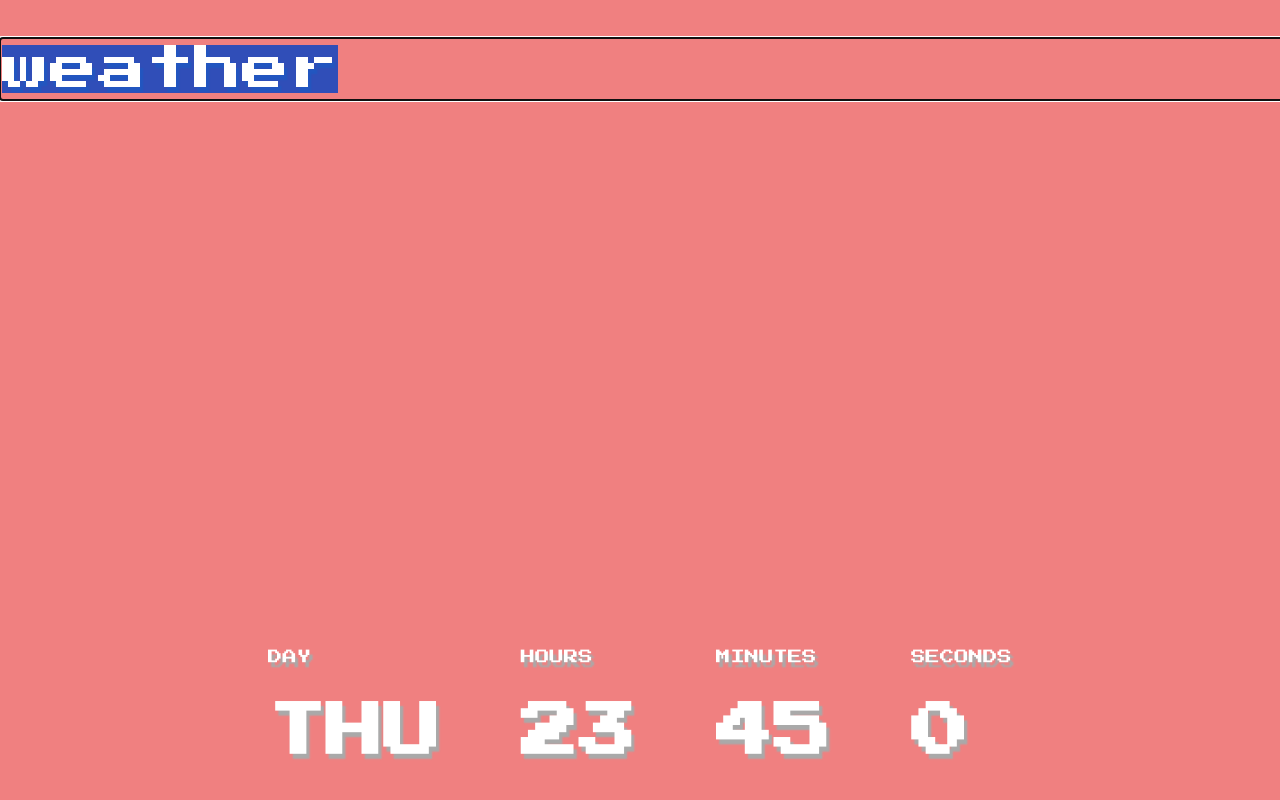
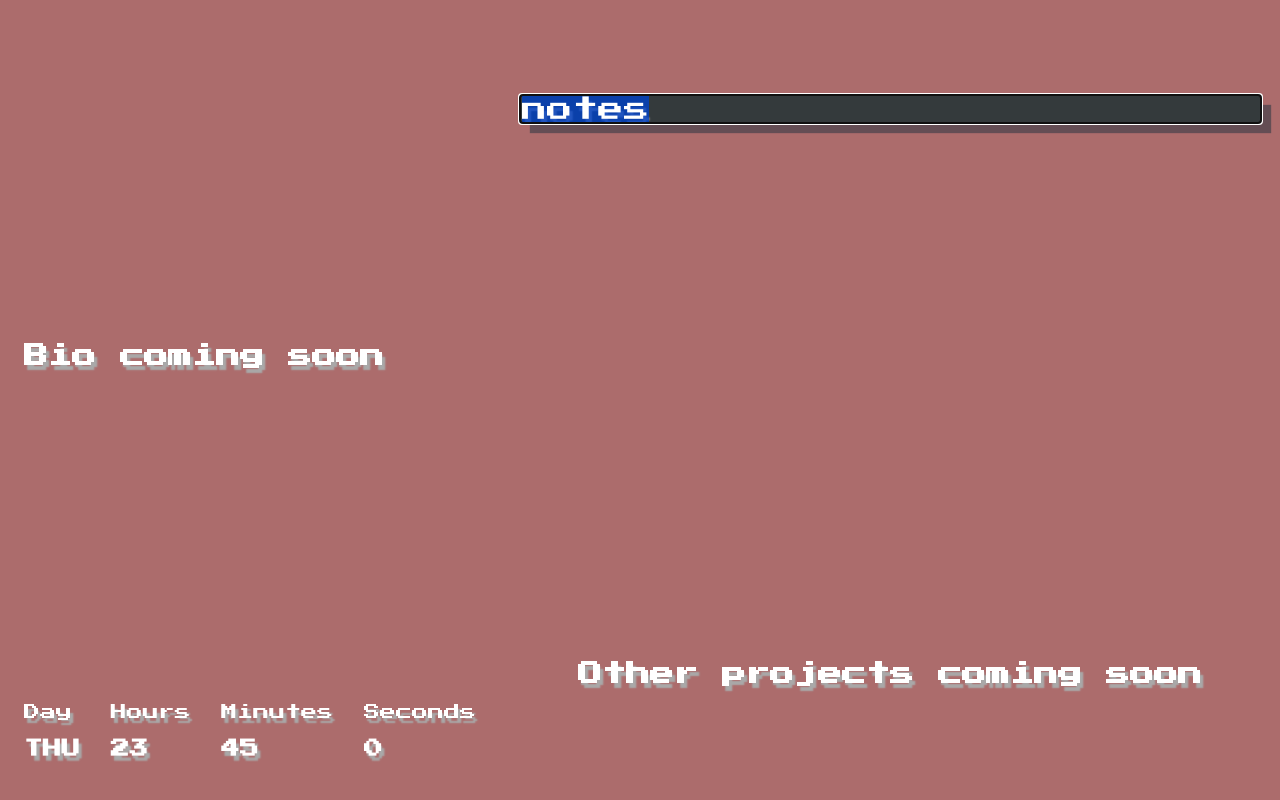
Before and after one commit to Zalaxci/panekteleis, a plain HTML site: page index.html in a window 1280 px wide. Drawn offline with nearby package versions, Linux system fonts and the light colour scheme; a web font is replaced by a local one.

Commit message:
✨ Revolutionize the site layout ✨
Too many changes to list all in detail, lol

The new site, which is built using nested flexboxes has 2 sections
- A welcome section on the left, which contains a vertically centered bio (coming soon) and the clock on the bottom
- A widgets section on the right which contains the good ol' search box, the answer box (now renamed content, since the plan is to add more stuff that can't be classified as an answer to the query) and a list of other projects (coming soon)

I also changed the text sizing almost everywhere and added box shadow. As for the colors I reduced the background color's contrast to be better on the eyes and added a background color to the search box.

```diff
--- a/index.html
+++ b/index.html
@@ -10,47 +10,60 @@
   <link href="https://fonts.googleapis.com/css2?family=Press+Start+2P&display=swap" rel="stylesheet">
   <link rel="stylesheet" href="style.css">
 </head>
-<body>
+<body class="flex-row">
 
-  <!-- Search -->
-  <div class="search">
-    <input id="search-box" onkeyup="keyUp(event)"></input>
-    <div id="answer">
-      <div id="answer-icon"></div>
-      <h2 id="answer-title"></h2>
-      <div id="answer-text"></div>
+  <!-- Welcome -->
+  <div id="welcome" class="flex-col">
+    <!-- Bio -->
+    <div id="bio" class="flex-col">
+      <h2>Bio coming soon</h2>
     </div>
-  </div>
-
     <!-- Clock -->
     <div id="clock-container">
       <div class="clock-col">
         <p class="clock-label">
-        DAY
+          Day
         </p>
-      <h1 id="clock-day" class="clock-timer">
-      </h1>
+        <h3 id="clock-day" class="clock-timer">
+        </h3>
       </div>
       <div class="clock-col">
         <p class="clock-label">
-        HOURS
+          Hours
         </p>
-      <h1 id="clock-hour" class="clock-timer">
-      </h1>
+        <h3 id="clock-hour" class="clock-timer">
+        </h3>
       </div>
       <div class="clock-col">
         <p class="clock-label">
-        MINUTES
+          Minutes
         </p>
-      <h1 id="clock-min" class="clock-timer">
-      </h1>
+        <h3 id="clock-min" class="clock-timer">
+        </h3>
       </div>
       <div class="clock-col">
         <p class="clock-label">
-        SECONDS
+          Seconds
         </p>
-      <h1 id="clock-sec" class="clock-timer">
-      </h1>
+        <h3 id="clock-sec" class="clock-timer">
+        </h3>
+      </div>
+    </div>
+  </div>
+
+  <!-- Widgets -->
+  <div id="widgets" class="flex-col">
+    <!-- Search Box -->
+    <input id="search-box" class="shadow" onkeyup="keyUp(event)"></input>
+    <!-- Main Content -->
+    <div id="content" class="flex-col">
+      <div id="content-icon"></div>
+      <h2 id="content-title"></h2>
+      <div id="content-text"></div>
+    </div>
+    <!-- Other projects -->
+    <div id="other-projects" class="flex-row">
+      <h2>Other projects coming soon</h2>
     </div>
   </div>
 
--- a/js/clock.js
+++ b/js/clock.js
@@ -4,7 +4,7 @@ tick();
 var clock = document.getElementById("clock-container");
 clock.classList.add("animate__animated");
 clock.classList.add("animate__zoomIn");
-clock.style.display = "flex";
+clock.classList.add("flex-row");
 //Clock function (repeats every second)
 function tick() {
   //Get date
--- a/js/search.js
+++ b/js/search.js
@@ -2,12 +2,12 @@
 var url;
 //Get search bar and text
 var input = document.getElementById("search-box");
-var answer = document.getElementById("answer");
-var a_icon = document.getElementById("answer-icon");
-var a_title = document.getElementById("answer-title");
-var a_text = document.getElementById("answer-text");
+var answer = document.getElementById("content");
+var a_icon = document.getElementById("content-icon");
+var a_title = document.getElementById("content-title");
+var a_text = document.getElementById("content-text");
 //Higlight input box and load weather
-input.value = "weather";
+input.value = "notes";
 input.focus();
 input.select();
 //On key up
@@ -26,8 +26,6 @@ function search() {
       var i;
       for (i = 0; i < json.length; i++) if (input.value.startsWith(json[i].keyWord) && changeUrl(json[i].url)) return true;
       //If not, then perform different functions depending on how the input starts/ends
-      //Time
-      if (input.value.startsWith("time")) loadTime();
       //Weather
       else if (input.value.startsWith("weather")) loadWeather();
       //Cool gifs
@@ -41,27 +39,6 @@ function search() {
         loadWiki(); //Load text from wikipedia
       }
     });
-}
-//Load time
-function loadTime() {
-  if (input.value.length == 4) {
-    //If no timezone is typed, load current time
-    var date = new Date();
-    loadText("", "the time is " + date.getHours() + " o'clock and " + date.getMinutes() + " minutes");
-  } else {
-    //Get typed timezone
-    var tz = input.value.substring(5).replace(/ /, "/").replace(/ /g, "_");
-    if (isValidTimeZone(input.value.substring(5).replace(/ /, "/").replace(/ /g, "_"))) {
-      //If it is valid, load it
-      var countryTime = new Date().toLocaleString("en-US", {timeZone: tz});
-      var date = new Date(countryTime);
-      loadText("", "the time is " + date.getHours() + " o'clock and " + date.getMinutes() + " minutes");
-    } else {
-      //If not then output false timezone
-      loadText("", "false timezone :((");
-    }
-  }
-  url = "https://www.timeanddate.com/worldclock/";
 }
 //Load weather
 function loadWeather() {
@@ -128,6 +105,8 @@ function loadText(icon, title, text) {
   //Icon
   a_icon.style.background = icon || "";
   a_icon.style.backgroundSize = "100% 100%";
+  if (a_icon.style.background == "") a_icon.classList.remove("shadow");
+  else a_icon.classList.add("shadow");
   //Title
   a_title.innerHTML = title || "";
   //Text
--- a/style.css
+++ b/style.css
@@ -1,78 +1,85 @@
 * {
+  /*Remove border from input boxes & other elements*/
   border: none;
+
+  /*Include padding when sizing elements*/
+  box-sizing: border-box;
+
+  /*Text styling*/
   color: white;
   text-shadow: 0.2rem 0.3rem 0.1rem darkgrey;
   font-family: "DotGothic16", "Press Start 2P", system-ui, sans-serif;
   text-decoration: none;
 }
+
 body {
   margin: 0;
-  background-color: lightcoral;
+  background-color: rgb(172, 108, 108);
+}
+body > * {
+  height: 100vh;
 }
 
-.search {
-  /*Position*/
-  margin-top: 3%;
-
-  /*Size*/
-  width:100%;
+.flex-row {
+  display: flex !important;
+  flex-direction: row;
+}
+.flex-col {
+  display: flex !important;
+  flex-direction: column;
 }
 
-#search-box {
-  /*Margin bellow*/
-  margin-bottom: 8%;
-
-  /*Size*/
-  width: 100%;
-  height: 60px;
-
-  /*No border or bg*/
-  border: none;
-	background: rgba(0, 0, 0, 0);
-
-  /*Text*/
-  font-size: 3rem;
+.shadow {
+  box-shadow: 10px 10px 1px 0px rgba(52,58,69,0.6);
+  -webkit-box-shadow: 10px 10px 1px 0px rgba(52,58,69,0.6);
+  -moz-box-shadow: 10px 10px 1px 0px rgba(52,58,69,0.6);
 }
 
-#answer-icon {
+/*Welcome section*/
+#welcome {
+  width: min(500px, 100vw);
+  padding: 1.5rem;
+}
+#bio {
+  flex-grow: 1;
+  justify-content: center;
+}
+#clock-container {
+  align-items: center;
+  justify-content: space-between;
+
+  /*Don't display until Javascript is loaded, so animations happen at the correct time*/
+  display: none;
+}
+.clock-timer {
+  font-family: "Press Start 2P", system-ui, sans-serif;;
+}
+
+/*Widgets section*/
+#widgets {
+  justify-content: space-evenly;
+  align-items: center;
+  flex-grow: 1;
+}
+#search-box {
+  /*Size*/
+  width: 95%;
+  font-size: 1.6rem;
+
+  /*Dark grey background*/
+	background: rgb(52, 58, 60)
+}
+#content {
+  width: 100%;
+  align-items: center;
+}
+#content-icon {
   /*Size & alignment*/
-  width: 128px;
-  height: 128px;
+  width: calc(30vh + 50px);
+  height: calc(30vh + 50px);
   display: inline-block;
 }
-
-#clock-container {
-  /*Don't disable untill js runs*/
-  display: none;
-
-  /*Position*/
-  position: absolute;
-  bottom: 0;
-  left: 0;
-  width: 100%;
-
-  /*Center*/
+#other-projects {
   align-items: center;
-  justify-content: center;
+  place-content: center;
 }
-
-.clock-col {
-  /*Position & margins*/
-  position: relative;
-  margin-left: 40px;
-  margin-right: 40px;
-
-  /*Stable width*/
-  min-width: 90px;
-}
-
-.clock-label {
-  /*Text style*/
-  font-size: .9rem;
-}
-
-.clock-timer {
-  /*Text style*/
-  font-size: 3.6rem;
-  font-weight: bold;
-}
```
Lines whose indentation alone changed are shown as unchanged.
